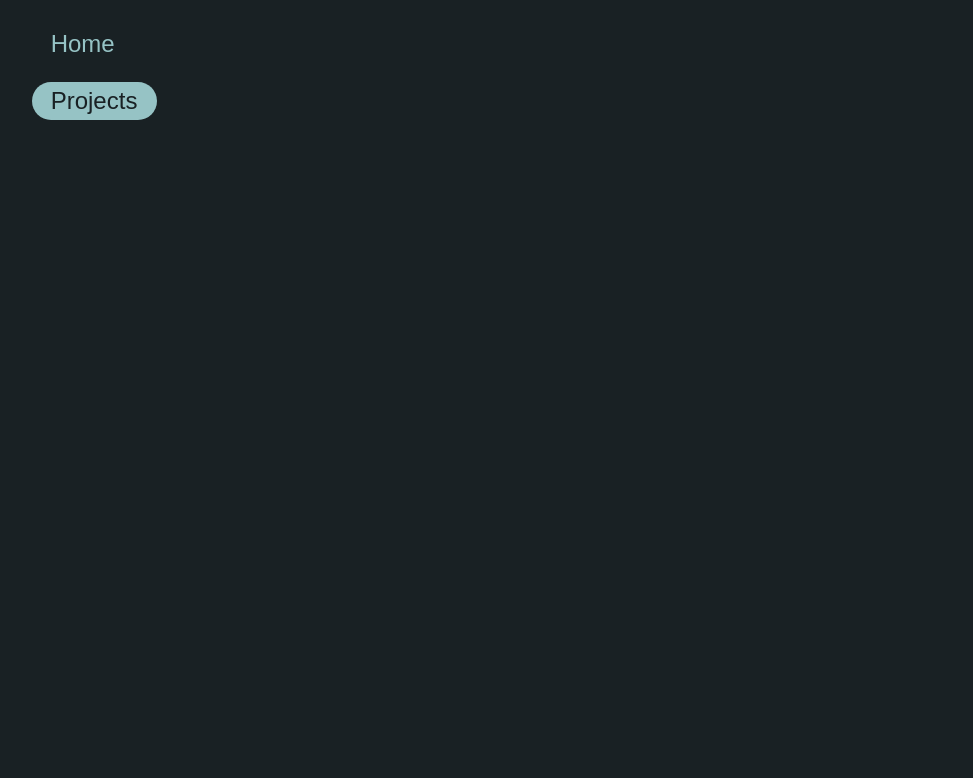
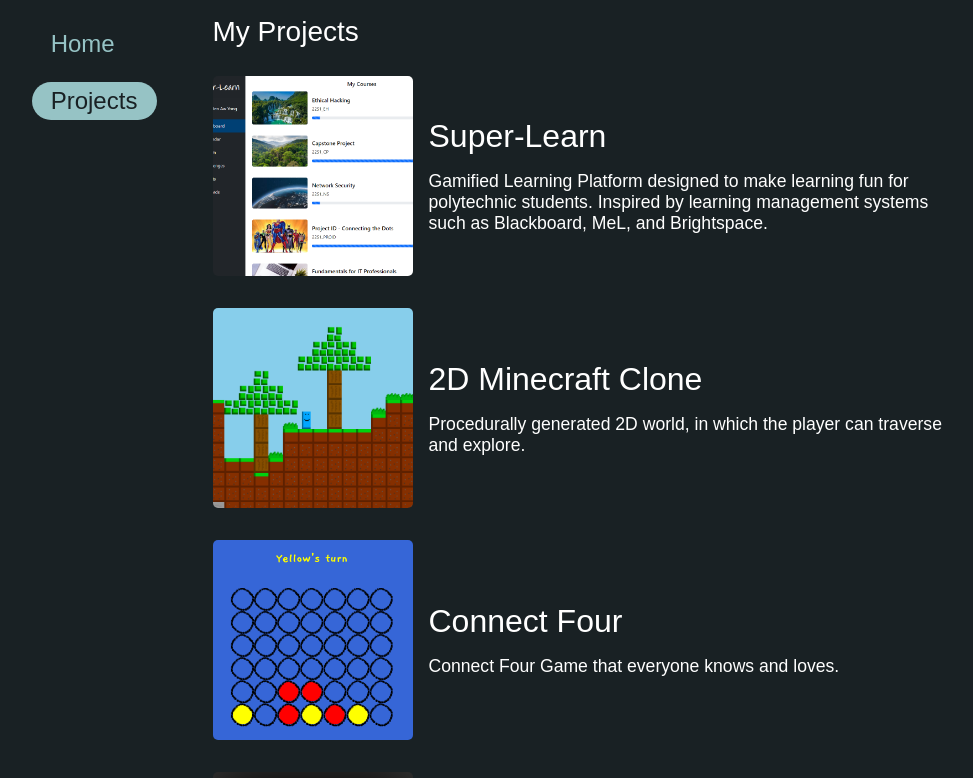
Before and after one commit to herbalvegetable/personal-portfolio, a Next.js app in the folder webapp/: page /projects in a window 1280 px wide. Shown: the top 778 px of the page, without its empty margins (143-1116 px from the left). Built offline with nearby package versions, Linux system fonts and the light colour scheme; a web font is replaced by a local one.

Commit message:
update projects page

```diff
--- a/webapp/layout/PageContainer/PageContainer.js
+++ b/webapp/layout/PageContainer/PageContainer.js
@@ -41,6 +41,7 @@ export default function PageContainer({ children }) {
 
                                     return (
                                         <div
+                                            key={i.toString()}
                                             className={styles.link}
                                             onClick={e => router.push(href)}>
                                             <div className={`${styles.active_container} ${router.pathname === href ? styles.active : ''}`}>
@@ -59,6 +60,9 @@ export default function PageContainer({ children }) {
                     {children}
                 </div>
             </div>
+            <div className={styles.footer}>
+                Ben Aw Yong © {new Date().getFullYear()}
+            </div>
         </>
     )
 }
--- a/webapp/layout/PageContainer/PageContainer.module.css
+++ b/webapp/layout/PageContainer/PageContainer.module.css
@@ -53,3 +53,7 @@
 
     padding-top: 1em;
 }
+
+.footer{
+    padding: 2em 0;
+}
--- /dev/null
+++ b/webapp/src/pages/api/projects.json
@@ -0,0 +1,28 @@
+{
+    "projects": [
+        {
+            "title": "Super-Learn",
+            "caption": "Poly Capstone Project - Gamified Learning Platform. By Students, For Students.",
+            "desc": "Gamified Learning Platform designed to make learning fun for polytechnic students.\nInspired by learning management systems such as Blackboard, MeL, and Brightspace.",
+            "imgSrc": "/media/SL02.png"
+        },
+        {
+            "title": "2D Minecraft Clone",
+            "caption": "2D Minecraft Clone",
+            "desc": "Procedurally generated 2D world, in which the player can traverse and explore.",
+            "imgSrc": "/media/webgame01.png"
+        },
+        {
+            "title": "Connect Four",
+            "caption": "Connect Four",
+            "desc": "Connect Four Game that everyone knows and loves.",
+            "imgSrc": "/media/webgame02.png"
+        },
+        {
+            "title": "Chess",
+            "caption": "Game of Chess",
+            "desc": "Chess.",
+            "imgSrc": "/media/webgame03.png"
+        }
+    ]
+}
--- a/webapp/src/pages/projects.js
+++ b/webapp/src/pages/projects.js
@@ -1,14 +1,49 @@
 import { useState, useEffect, useRef } from 'react';
+import Image from 'next/image';
 
 import styles from '@/styles/Projects.module.css';
 
 import PageContainer from 'layout/PageContainer/PageContainer';
+import Title from 'components/Title/Title';
+import projectsData from './api/projects.json';
 
-export default function ProjectsPage(props){
+export default function ProjectsPage(props) {
 
     return (
         <PageContainer>
+            <Title heading={1} has_underline={false}>My Projects</Title>
+            <br></br>
+            <div className={styles.projects}>
+                {
+                    projectsData.projects.map((proj, i) => {
 
+                        let { title, desc, imgSrc } = proj;
+
+                        return (
+                            <div
+                                key={i.toString()}
+                                className={styles.project}>
+                                <div className={styles.img_container}>
+                                    <Image
+                                        width={850}
+                                        height={850}
+                                        src={imgSrc}
+                                        className={styles.img}
+                                        alt={title}/>
+                                </div>
+                                <div className={styles.content}>
+                                    <div className={styles.title}>
+                                        {title}
+                                    </div>
+                                    <div className={styles.desc}>
+                                        {desc}
+                                    </div>
+                                </div>
+                            </div>
+                        )
+                    })
+                }
+            </div>
         </PageContainer>
     )
 }
--- a/webapp/src/styles/Projects.module.css
+++ b/webapp/src/styles/Projects.module.css
@@ -0,0 +1,47 @@
+.projects{
+
+}
+
+.project{
+    display: flex;
+    flex-direction: row;
+    margin-bottom: 2em;
+}
+
+.project .img_container{
+    max-width: 200px;
+    max-height: 200px;
+    margin-right: 1em;
+}
+.project .img_container .img{
+    object-fit: cover;
+    border-radius: 5px;
+    width: 100%;
+    height: 100%;
+    aspect-ratio: 1/1;
+}
+
+.project .content{
+    display: flex;
+    flex-direction: column;
+}
+.project .content .title{
+    display: flex;
+    align-items: flex-end;
+    justify-content: flex-start;
+
+    text-align: left;
+    flex-grow: 1;
+
+    font-size: 2em;
+    margin-bottom: 0.5em;
+}
+.project .content .desc{
+    display: flex;
+    align-items: flex-start;
+    justify-content: flex-start;
+
+    text-align: left;
+    flex-grow: 1;
+    font-size: 1.1em;
+}
```
Also changed, not shown: webapp/src/pages/index.js (+43 -34 lines).
